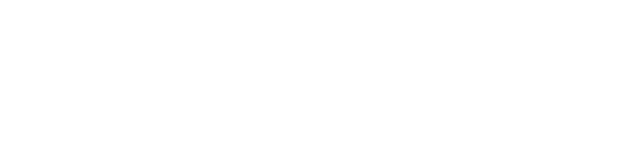
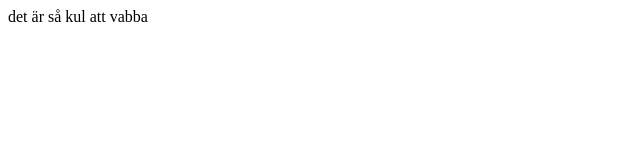
Before and after one commit to davidb-webdev/git-collab, a plain HTML site: page index.html in a window 1280 px wide. Shown: the whole page, without its empty margins (0-640 px from the left). Drawn offline with Linux system fonts and the light colour scheme.

Commit message:
matildas grej

```diff
--- a/index.html
+++ b/index.html
@@ -6,6 +6,6 @@
     <title>Document</title>
 </head>
 <body>
-
+    <div>det är så kul att vabba</div>
 </body>
 </html>
```
